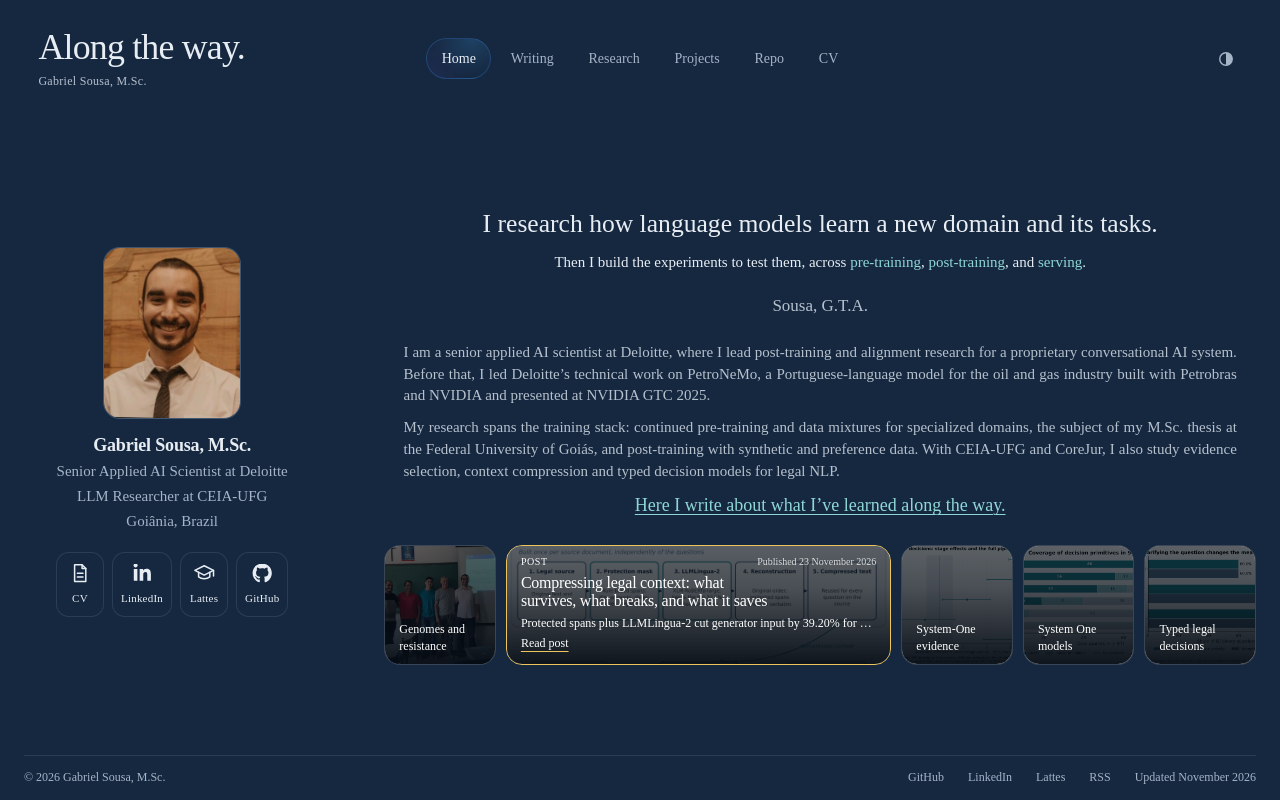
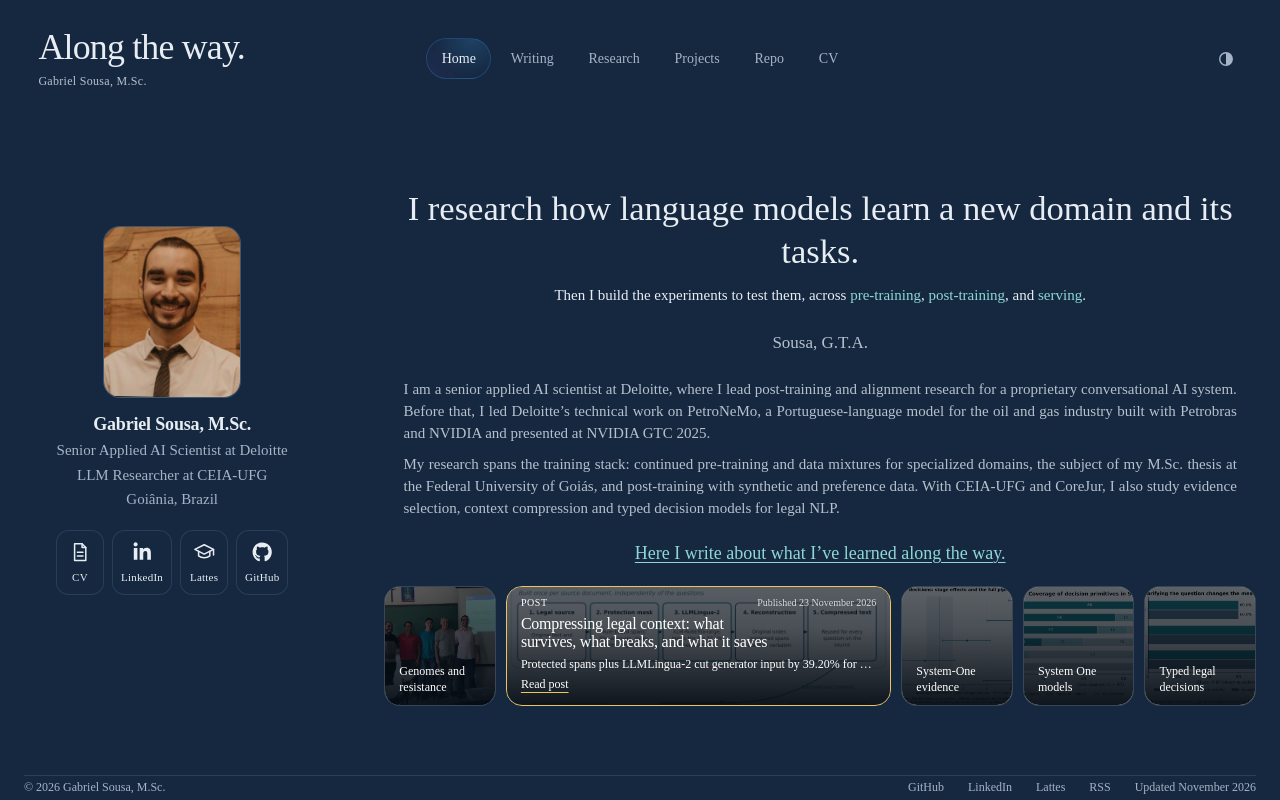
Before and after one commit to gabrieltxs/gabrielsousa-alongtheway, an Astro site: page / in a window 1280 px wide. Built offline with nearby package versions, Linux system fonts and the light colour scheme; Astro itself is replaced by a stand-in of ours; some packages are replaced by stand-ins of ours.

Commit message:
Increase landing title by 35 percent and unify section spacing

```diff
--- a/src/styles/global.css
+++ b/src/styles/global.css
@@ -1134,7 +1134,10 @@ pre {
 	gap: clamp(2rem, 5vw, 4rem);
 	width: 100%;
 }
-.card-content { min-width: 0; }
+.card-content {
+	min-width: 0;
+	--home-section-gap: clamp(1.5rem, 3vh, 2rem);
+}
 .card-content > :not(.card-updates) {
 	margin-inline: clamp(0.25rem, 1.5vw, 1.5rem);
 	font-family: 'Times New Roman', Times, serif;
@@ -1188,7 +1191,7 @@ pre {
 .card-statement {
 	margin: 0;
 	font-family: var(--serif);
-	font-size: clamp(1.5rem, 2vw, 1.625rem);
+	font-size: clamp(2.025rem, 2.7vw, 2.19375rem);
 	font-weight: 400;
 	line-height: 1.25;
 	letter-spacing: normal;
@@ -1196,11 +1199,11 @@ pre {
 }
 .card-statement-2 {
 	text-align: center;
-	margin-top: clamp(0.9rem, 2vh, 1.5rem);
+	margin-top: var(--home-section-gap);
 	font-size: 1.125rem;
 }
 .card-author {
-	margin-top: 1.125rem;
+	margin-top: var(--home-section-gap);
 	text-align: center;
 	font-family: var(--serif);
 	font-size: 1.0625rem;
@@ -1217,7 +1220,7 @@ pre {
 :root[data-theme='light'] .card-statement-2 a { color: #246e70; }
 .card-statement-2 a:hover { text-decoration-thickness: 2px; }
 .card-about {
-	margin-top: clamp(1.5rem, 3vh, 2rem);
+	margin-top: var(--home-section-gap);
 	display: grid;
 	gap: 0.75rem;
 	color: var(--text-2);
@@ -1254,7 +1257,7 @@ pre {
 .icon-link .brand-mark { padding: 0.08rem; }
 .icon-link { color: var(--text); }
 .icon-link span { font-size: 0.6875rem; font-weight: 500; letter-spacing: 0.02em; }
-.card-updates { margin-top: 1.75rem; }
+.card-updates { margin-top: var(--home-section-gap); }
 .home-page .site-footer {
 	margin: 0;
 	padding-block: 0.75rem;
@@ -1272,10 +1275,11 @@ pre {
 	.card-about { text-align: start; }
 }
 @media (min-width: 59.001rem) and (max-height: 800px) {
-	.home-page > main { padding-block: 0.5rem; }
+	.home-page > main { padding-block: 0.25rem; }
+	.home-page .site-footer { padding-block: 0.125rem; }
 	.card-subtitle { font-size: 0.9375rem; }
-	.card-statement-2 { font-size: 1.125rem; margin-top: 0.75rem; }
-	.card-about { margin-top: 1.375rem; gap: 0.625rem; font-size: 0.9375rem; line-height: 1.45; }
+	.card-content { --home-section-gap: 1.375rem; }
+	.card-about { gap: 0.625rem; font-size: 0.9375rem; line-height: 1.45; }
 	.card-photo { width: 8.5rem; }
 }
 
```
